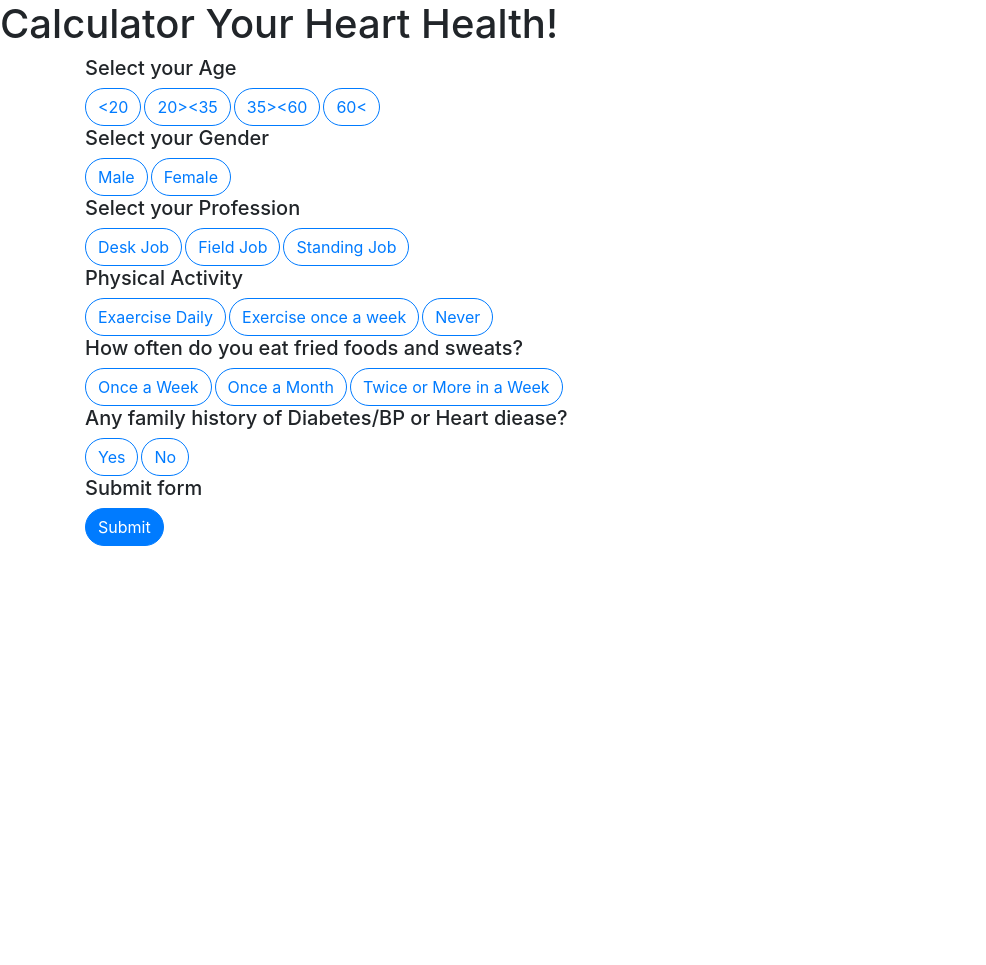
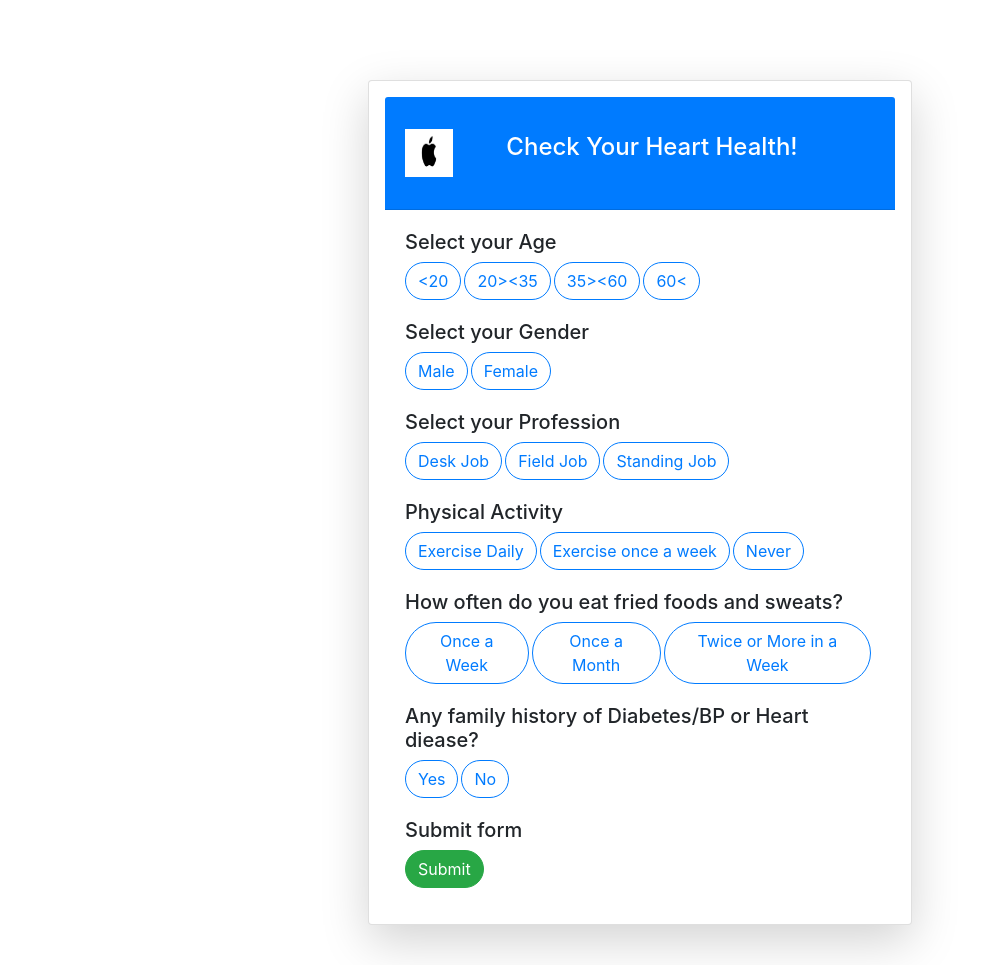
Before and after one commit to yogeshchauhan09/hearthealth, a Flask app: page / in a window 1280 px wide. Shown: the whole page, without its empty margins (0-986 px from the left). Before the commit the page ends 546 px from the top, so only its background shows below. Run offline with Flask 3, Linux system fonts and the light colour scheme.

Commit message:
UI changes

```diff
--- a/heart_calculator/app.py
+++ b/heart_calculator/app.py
@@ -8,7 +8,7 @@ def index():
     age_list = ['<20', '20><35', '35><60', '60<']
     gender_list = ['Male', 'Female']
     profession_list = ['Desk Job', 'Field Job', 'Standing Job']
-    physical_act_list = ['Exaercise Daily', 'Exercise once a week', 'Never']
+    physical_act_list = ['Exercise Daily', 'Exercise once a week', 'Never']
     how_often_list = ['Once a Week', 'Once a Month', 'Twice or More in a Week']
     family_history_list = ['Yes', 'No']
 
--- a/heart_calculator/templates/index.html
+++ b/heart_calculator/templates/index.html
@@ -14,68 +14,85 @@
     <title>Home Page</title>
   </head>
   <body>
-    <h1>Calculator Your Heart Health!</h1>
     <form action="{{ url_for("index")}}" method="post">
-      <div class="container">
+      <!-- <div class="container"> -->
+      <div class="card mx-auto shadow-lg p-3" style="width: 34rem; margin-top: 80px; margin-bottom: 40px;">
+        <div class="card-header text-center text-white bg-primary">
+          <img class="float-left" src="/static/apple_logo.png" alt="Logo" style="width: 48px; height: 48px; margin-top: 20px; margin-bottom: 20px;">
+          <h4 class="p-4">Check Your Heart Health!</h4>
+        </div>
+        <div class="card-body">
           <h5 >Select your Age</h5>
           <div class="btn-group btn-group-toggle" data-toggle="buttons">
             {% for age in age_list %}
-           <label class="btn btn-outline-primary rounded-pill mr-1">
-           <input type="radio" name="age"  id="age" autocomplete="off"> {{age}}
+             <label aria-label="Small" class="btn btn-outline-primary rounded-pill mr-1">
+             <input type="radio" name="age" id="age" autocomplete="off" required> {{age}}
              </label>
              {% endfor %}
           </div>
 
-        <h5>Select your Gender</h5>
+          <h5 style="margin-top: 20px;">Select your Gender</h5>
           <div class="btn-group btn-group-toggle" data-toggle="buttons">
             {% for gender in gender_list %}
              <label class="btn btn-outline-primary rounded-pill mr-1">
-           <input type="radio" name="gender" id="gender" autocomplete="off"> {{gender}}
+             <input type="radio" name="gender" id="gender" autocomplete="off" required> {{gender}}
              </label>
              {% endfor %}
           </div>
 
-        <h5>Select your Profession</h5>
+          <h5 style="margin-top: 20px;">Select your Profession</h5>
           <div class="btn-group btn-group-toggle" data-toggle="buttons">
             {% for profession in profession_list %}
              <label class="btn btn-outline-primary rounded-pill mr-1">
-           <input type="radio" name="profession" id="profession" autocomplete="off"> {{profession}}
+             <input type="radio" name="profession" id="profession" autocomplete="off" required> {{profession}}
              </label>
              {% endfor %}
           </div>
 
-        <h5>Physical Activity</h5>
+          <h5 style="margin-top: 20px;">Physical Activity</h5>
           <div class="btn-group btn-group-toggle" data-toggle="buttons">
             {% for physical in physical_act_list %}
              <label class="btn btn-outline-primary rounded-pill mr-1">
-           <input type="radio" name="physical" id="physical" autocomplete="off"> {{physical}}
+             <input type="radio" name="physical" id="physical" autocomplete="off" required> {{physical}}
              </label>
              {% endfor %}
           </div>
 
-        <h5>How often do you eat fried foods and sweats?</h5>
+          <h5 style="margin-top: 20px;">How often do you eat fried foods and sweats?</h5>
           <div class="btn-group btn-group-toggle" data-toggle="buttons">
             {% for how_often in how_often_list %}
              <label class="btn btn-outline-primary rounded-pill mr-1">
-           <input type="radio" name="how_often" id="how_often" autocomplete="off"> {{how_often}}
+             <input type="radio" name="how_often" id="how_often" autocomplete="off" required> {{how_often}}
              </label>
              {% endfor %}
           </div>
 
-        <h5>Any family history of Diabetes/BP or Heart diease?</h5>
+          <h5 style="margin-top: 20px;">Any family history of Diabetes/BP or Heart diease?</h5>
           <div class="btn-group btn-group-toggle" data-toggle="buttons">
             {% for family_history in family_history_list %}
              <label class="btn btn-outline-primary rounded-pill mr-1">
-           <input type="radio" name="family_history" id="family_history" autocomplete="off"> {{family_history}}
+             <input type="radio" name="family_history" id="family_history" autocomplete="off" required> {{family_history}}
              </label>
              {% endfor %}
           </div>
 
-        <h5>Submit form</h5>
+          <h5 style="margin-top: 20px;">Submit form</h5>
           <div>
-          <button type="submit" class="btn btn-primary rounded-pill">Submit</button>
+            <button type="submit" class="btn btn-success rounded-pill">Submit</button>
           </div>
         </div>
+      </div>
+      <!-- </div> -->
+
+      <!-- <div class="card mx-auto" style="width: 18rem;">
+        <div class="card-body">
+          <h5 class="card-title">Card title</h5>
+          <h6 class="card-subtitle mb-2 text-muted">Card subtitle</h6>
+          <p class="card-text">Some quick example text to build on the card title and make up the bulk of the card's content.</p>
+          <a href="#" class="card-link">Card link</a>
+          <a href="#" class="card-link">Another link</a>
+        </div>
+      </div> -->
 
     <!-- Optional JavaScript; choose one of the two! -->
 
```
Also changed, not shown: heart_calculator/static/apple_logo.png (added). Lines whose indentation alone changed are shown as unchanged.
